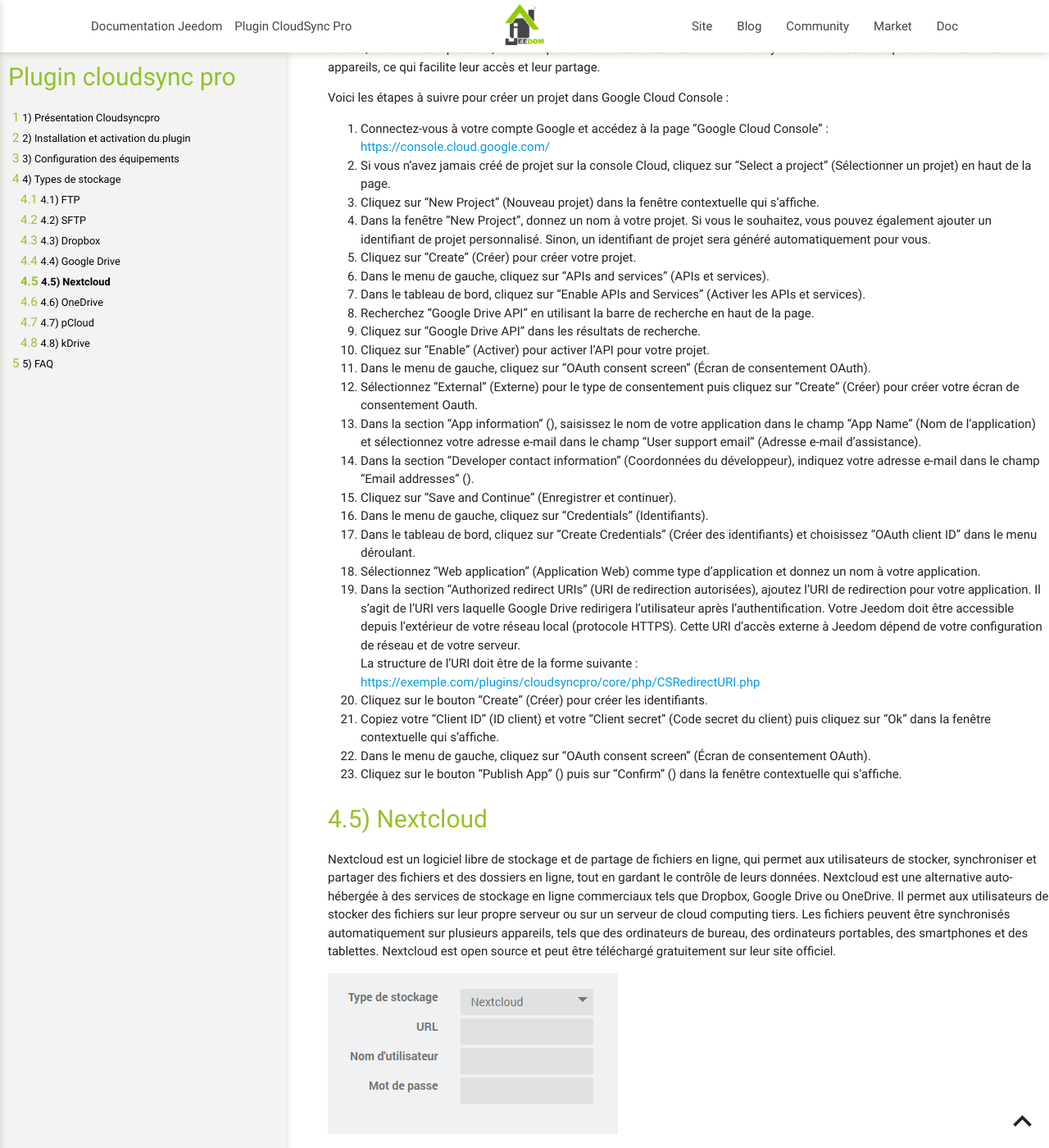
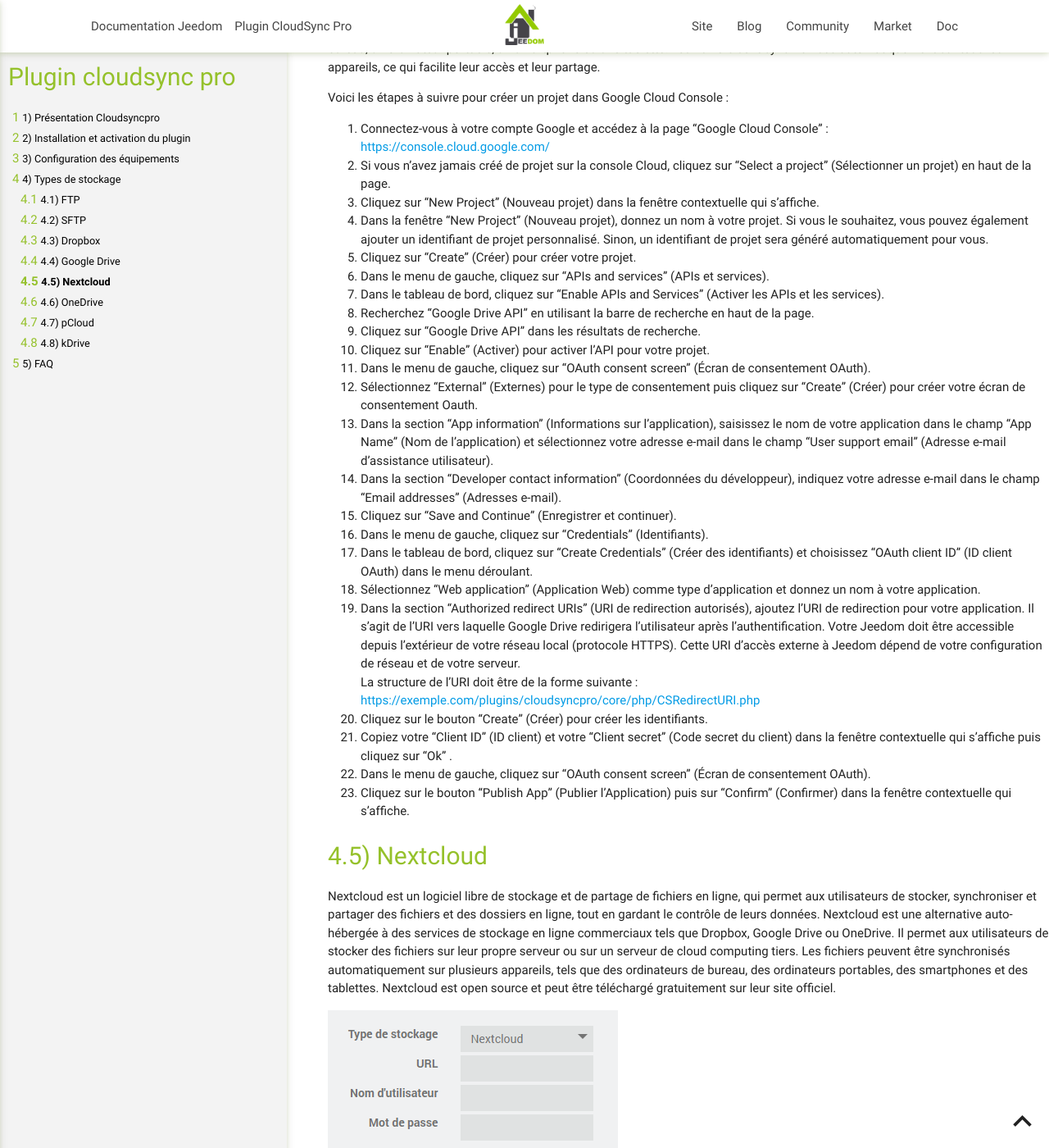
Before and after one commit to thanaus/jeedom_docs, a Jekyll site: the page built from plugins/cloudsyncpro/fr_FR/index.md, in a window 1280 px wide and 1400 px high, scrolled down 2619 px. Shown: the whole window at 82% size. Built offline with Jekyll 4.4.1, drawn with Linux system fonts in a browser that asks for light colours.

Commit message:
Update index.md

```diff
--- a/plugins/cloudsyncpro/fr_FR/index.md
+++ b/plugins/cloudsyncpro/fr_FR/index.md
@@ -110,28 +110,28 @@ Voici les étapes à suivre pour créer un projet dans Google Cloud Console :
 [https://console.cloud.google.com/](https://console.cloud.google.com/)
 2. Si vous n'avez jamais créé de projet sur la console Cloud, cliquez sur "Select a project" (Sélectionner un projet) en haut de la page.
 3. Cliquez sur "New Project" (Nouveau projet) dans la fenêtre contextuelle qui s'affiche.
-4. Dans la fenêtre "New Project", donnez un nom à votre projet. Si vous le souhaitez, vous pouvez également ajouter un identifiant de projet personnalisé. Sinon, un identifiant de projet sera généré automatiquement pour vous.
+4. Dans la fenêtre "New Project" (Nouveau projet), donnez un nom à votre projet. Si vous le souhaitez, vous pouvez également ajouter un identifiant de projet personnalisé. Sinon, un identifiant de projet sera généré automatiquement pour vous.
 7. Cliquez sur "Create" (Créer) pour créer votre projet.
 8. Dans le menu de gauche, cliquez sur "APIs and services" (APIs et services).
-9. Dans le tableau de bord, cliquez sur "Enable APIs and Services" (Activer les APIs et services).
+9. Dans le tableau de bord, cliquez sur "Enable APIs and Services" (Activer les APIs et les services).
 10. Recherchez "Google Drive API" en utilisant la barre de recherche en haut de la page.
 11. Cliquez sur "Google Drive API" dans les résultats de recherche.
 12. Cliquez sur "Enable" (Activer) pour activer l'API pour votre projet.
 13. Dans le menu de gauche, cliquez sur "OAuth consent screen" (Écran de consentement OAuth).
-14. Sélectionnez "External" (Externe) pour le type de consentement puis cliquez sur "Create" (Créer) pour créer votre écran de consentement Oauth.
-16. Dans la section "App information" (), saisissez le nom de votre application dans le champ "App Name" (Nom de l'application) et sélectionnez votre adresse e-mail dans le champ "User support email" (Adresse e-mail d'assistance).
-18. Dans la section "Developer contact information" (Coordonnées du développeur), indiquez votre adresse e-mail dans le champ "Email addresses" ().
+14. Sélectionnez "External" (Externes) pour le type de consentement puis cliquez sur "Create" (Créer) pour créer votre écran de consentement Oauth.
+16. Dans la section "App information" (Informations sur l'application), saisissez le nom de votre application dans le champ "App Name" (Nom de l'application) et sélectionnez votre adresse e-mail dans le champ "User support email" (Adresse e-mail d'assistance utilisateur).
+18. Dans la section "Developer contact information" (Coordonnées du développeur), indiquez votre adresse e-mail dans le champ "Email addresses" (Adresses e-mail).
 19. Cliquez sur "Save and Continue" (Enregistrer et continuer).
 20. Dans le menu de gauche, cliquez sur "Credentials" (Identifiants).
-21. Dans le tableau de bord, cliquez sur "Create Credentials" (Créer des identifiants) et choisissez "OAuth client ID" dans le menu déroulant.
+21. Dans le tableau de bord, cliquez sur "Create Credentials" (Créer des identifiants) et choisissez "OAuth client ID" (ID client OAuth) dans le menu déroulant.
 22. Sélectionnez "Web application" (Application Web) comme type d'application et donnez un nom à votre application.
-24. Dans la section "Authorized redirect URIs" (URI de redirection autorisées), ajoutez l'URI de redirection pour votre application. Il s'agit de l'URI vers laquelle Google Drive redirigera l'utilisateur après l'authentification. Votre Jeedom doit être accessible depuis l'extérieur de votre réseau local (protocole HTTPS). Cette URI d'accès externe à Jeedom dépend de votre configuration de réseau et de votre serveur.
+24. Dans la section "Authorized redirect URIs" (URI de redirection autorisés), ajoutez l'URI de redirection pour votre application. Il s'agit de l'URI vers laquelle Google Drive redirigera l'utilisateur après l'authentification. Votre Jeedom doit être accessible depuis l'extérieur de votre réseau local (protocole HTTPS). Cette URI d'accès externe à Jeedom dépend de votre configuration de réseau et de votre serveur.
 La structure de l'URI doit être de la forme suivante :
 [https://exemple.com/plugins/cloudsyncpro/core/php/CSRedirectURI.php](https://exemple.com/plugins/cloudsyncpro/core/php/CSRedirectURI.php)
 25. Cliquez sur le bouton "Create" (Créer) pour créer les identifiants.
-26. Copiez votre "Client ID" (ID client) et votre "Client secret" (Code secret du client) puis cliquez sur "Ok" dans la fenêtre contextuelle qui s'affiche.
+26. Copiez votre "Client ID" (ID client) et votre "Client secret" (Code secret du client) dans la fenêtre contextuelle qui s'affiche puis cliquez sur "Ok" .
 28. Dans le menu de gauche, cliquez sur "OAuth consent screen" (Écran de consentement OAuth).
-29. Cliquez sur le bouton "Publish App" () puis sur "Confirm" () dans la fenêtre contextuelle qui s'affiche.
+29. Cliquez sur le bouton "Publish App" (Publier l'Application) puis sur "Confirm" (Confirmer) dans la fenêtre contextuelle qui s'affiche.
 
 Nextcloud
 ---------
```
